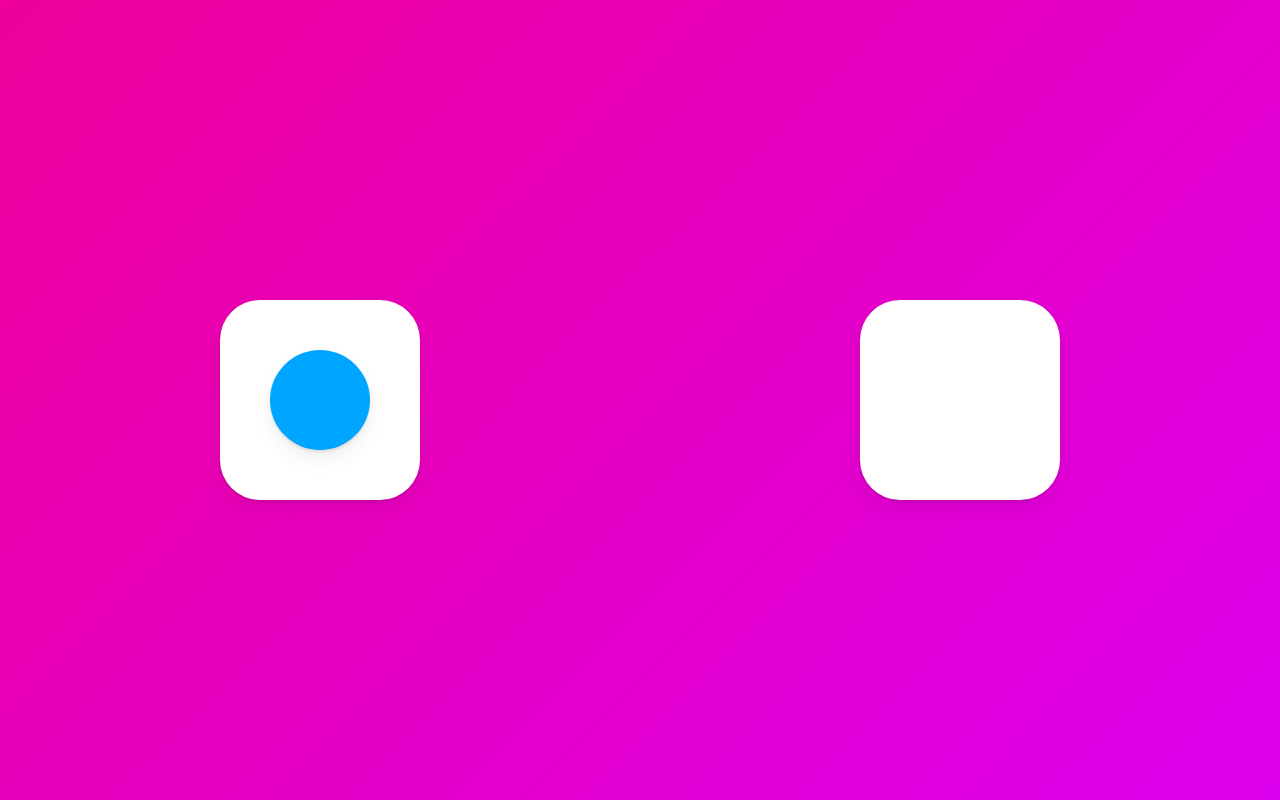
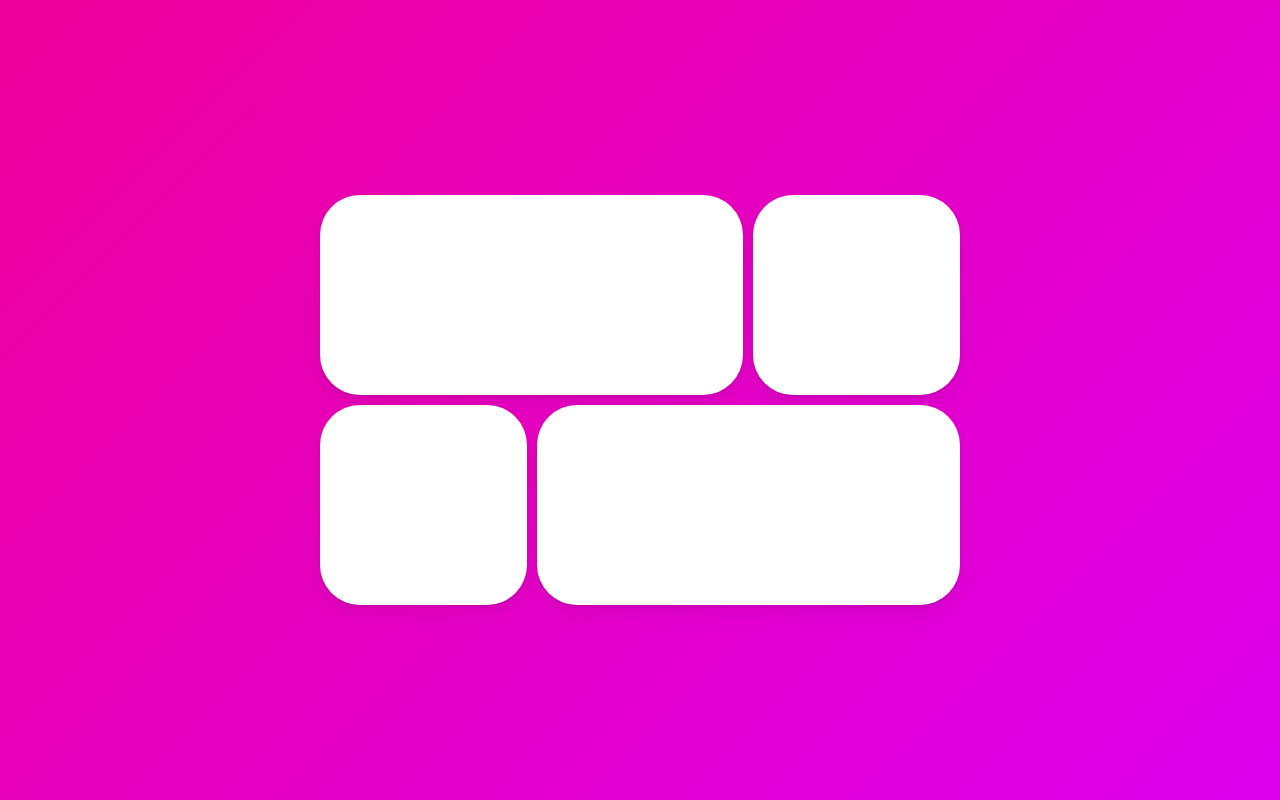
Before and after one commit to Kim-Hyeong-joon/React-Animation, a React (Create React App) app: page / in a window 1280 px wide. Built offline with nearby package versions, Linux system fonts and the light colour scheme.

Commit message:
#8.15 Final Project part Two

```diff
--- a/src/App.tsx
+++ b/src/App.tsx
@@ -10,41 +10,56 @@
   align-items: center;
 `;
 
+const Grid = styled.div`
+  display: grid;
+  grid-template-columns: repeat(3, 1fr);
+  width: 50vw;
+  gap: 10px;
+  div:first-child,
+  div:last-child {
+    grid-column: span 2;
+  }
+`;
+
 const Box = styled(motion.div)`
-  width: 200px;
   height: 200px;
   background-color: rgba(255, 255, 255, 1);
   border-radius: 40px;
+  box-shadow: 0 2px 3px rgba(0, 0, 0, 0.1), 0 10px 20px rgba(0, 0, 0, 0.06);
+`;
+
+const Overlay = styled(motion.div)`
+  width: 100%;
+  height: 100%;
+
+  position: absolute;
   display: flex;
   justify-content: center;
   align-items: center;
-  font-size: 28px;
-  box-shadow: 0 2px 3px rgba(0, 0, 0, 0.1), 0 10px 20px rgba(0, 0, 0, 0.06);
-`;
-
-const Circle = styled(motion.div)`
-  background-color: #00a5ff;
-  height: 100px;
-  width: 100px;
-  border-radius: 50px;
-  box-shadow: 0 2px 3px rgba(0, 0, 0, 0.1), 0 10px 20px rgba(0, 0, 0, 0.06);
 `;
 
 function App() {
   const [clicked, setClicked] = useState(false);
-  const toggleClicked = () => setClicked((prev) => !prev);
+  const toggle = () => setClicked((prev) => !prev);
   return (
-    <Wrapper onClick={toggleClicked}>
-      <Box>
-        {!clicked ? (
-          <Circle layoutId="circle" style={{ borderRadius: "50px" }} />
+    <Wrapper onClick={toggle}>
+      <Grid>
+        <Box layoutId="hello" />
+        <Box />
+        <Box />
+        <Box />
+      </Grid>
+      <AnimatePresence>
+        {clicked ? (
+          <Overlay
+            initial={{ backgroundColor: "rgba(0, 0, 0, 0)" }}
+            animate={{ backgroundColor: "rgba(0, 0, 0, 0.7)" }}
+            exit={{ backgroundColor: "rgba(0, 0, 0, 0)" }}
+          >
+            <Box layoutId="hello" style={{ width: 400, height: 200 }} />
+          </Overlay>
         ) : null}
-      </Box>
-      <Box>
-        {clicked ? (
-          <Circle layoutId="circle" style={{ borderRadius: 0 }} />
-        ) : null}
-      </Box>
+      </AnimatePresence>
     </Wrapper>
   );
 }
```
